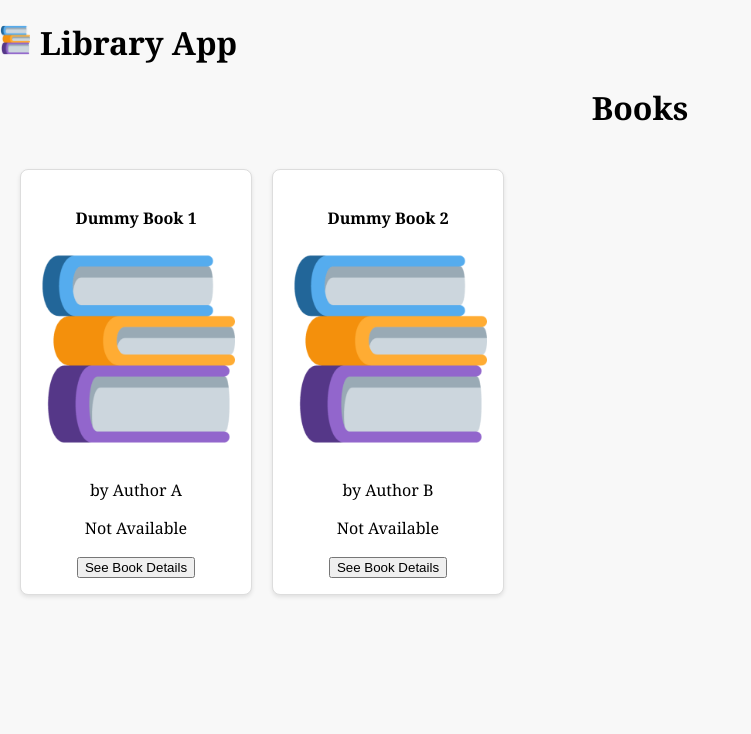
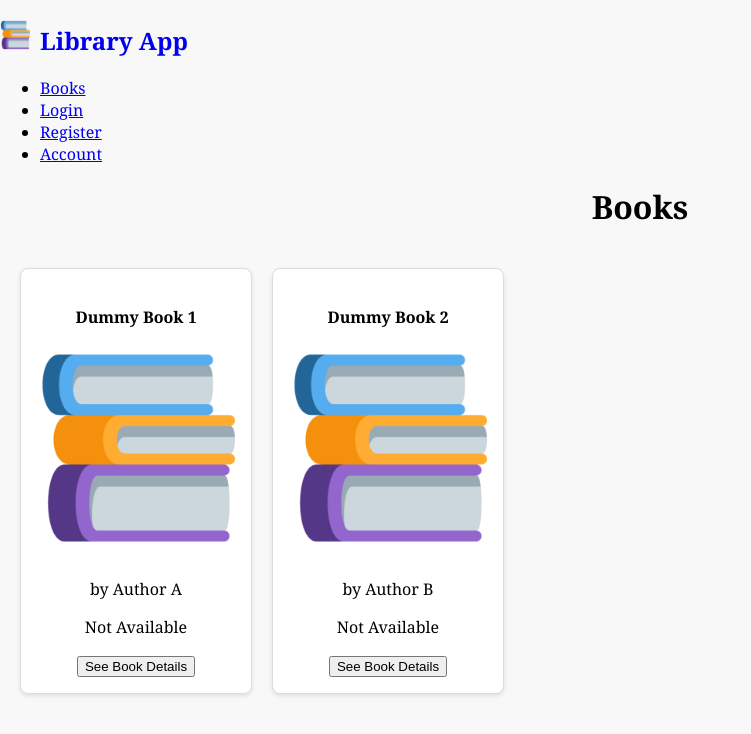
Before and after one commit to aedwardsk/Unit3.BookBuddy.Aedwards, a React (Vite) app: page / in a window 1280 px wide. Shown: the top 734 px of the page, without its empty margins (0-751 px from the left). Built offline with nearby package versions, Linux system fonts and the light colour scheme; no server answers; the HTML template or start-up script is replaced by a standard one.

Commit message:
updated Css and fixed nav

```diff
--- a/src/App.jsx
+++ b/src/App.jsx
@@ -1,16 +1,17 @@
 import { useState } from "react";
 import bookLogo from "./assets/books.png";
 import AppRoutes from "./Routes/AppRoutes";
+import Navigations from "./components/Navigations";
 
 function App() {
   const [token, setToken] = useState(null);
 
   return (
     <>
-      <h1>
-        <img id='logo-image' src={bookLogo} />
-        Library App
-      </h1>
+      <div>
+        <Navigations />
+        {/* will need in nav later token={token} setToken={setToken} */}
+      </div>
       <AppRoutes />
     </>
   );
--- a/src/components/Navigations.jsx
+++ b/src/components/Navigations.jsx
@@ -1,11 +1,32 @@
 /* TODO - add your code to create a functional React component that renders a navigation bar for the different views in your single page application. You may consider conditionally rendering some options - for example 'Login' should be available if someone has not logged in yet. */
 
 import React from "react";
+import { Link } from "react-router-dom";
+import bookLogo from "../assets/books.png";
 
-function Navigations() {
+export default function Navigations() {
   return (
-    <div>
-      <h2>Navigation Page</h2>
-    </div>
+    <nav>
+      <Link to='/' className='title'>
+        <h1>
+          <img id='logo-image' src={bookLogo} alt='Library App Logo' />
+          Library App
+        </h1>
+      </Link>
+      <ul className='nav-links'>
+        <li>
+          <Link to='/'>Books</Link>
+        </li>
+        <li>
+          <Link to='/login'>Login</Link>
+        </li>
+        <li>
+          <Link to='/register'>Register</Link>
+        </li>
+        <li>
+          <Link to='/account'>Account</Link>
+        </li>
+      </ul>
+    </nav>
   );
 }
--- a/src/index.css
+++ b/src/index.css
@@ -49,3 +49,13 @@ img {
   text-align: center;
   margin: 20px 0;
 }
+
+a.title {
+  text-decoration: none;
+  cursor: pointer;
+}
+
+a.title:hover #logo-image :hover {
+  /* color: rgb(243, 146, 28); */
+  background-color: rgba(73, 169, 221, 0.1);
+}
```
